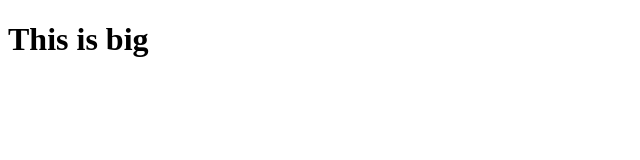
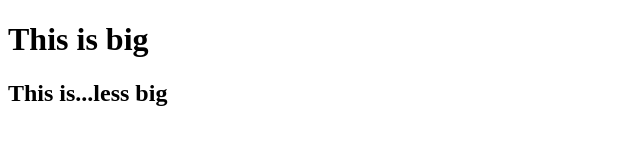
Before and after one commit to Hidorion/sharezza, a plain HTML site: page index.html in a window 1280 px wide. Shown: the whole page, without its empty margins (0-640 px from the left). Drawn offline with Linux system fonts and the light colour scheme.

Commit message:
Adding a <h2>
Man, that's not as big.

```diff
--- a/index.html
+++ b/index.html
@@ -6,5 +6,6 @@
   </head>
   <body>
   <h1>This is big</h1>
-  </body>
+  <h2>This is...less big</h2>
+</body>
 </html>
```
